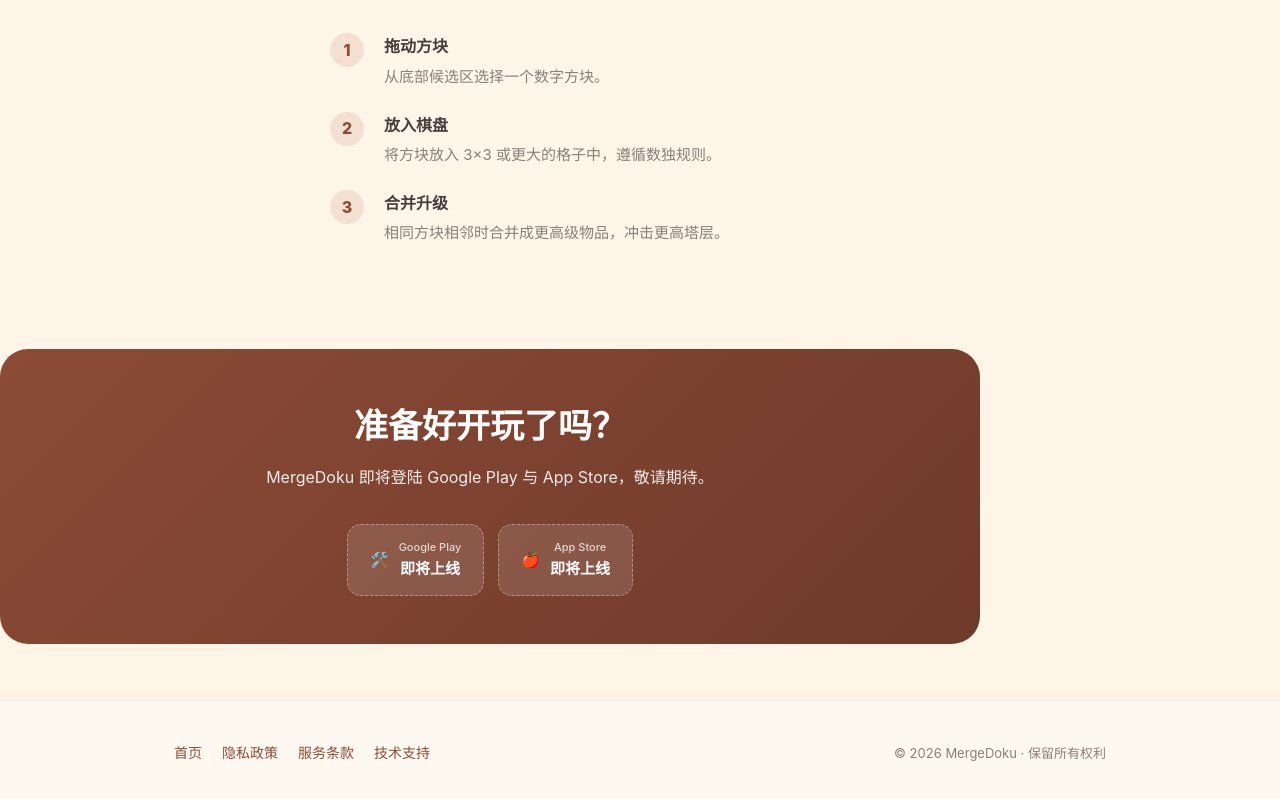
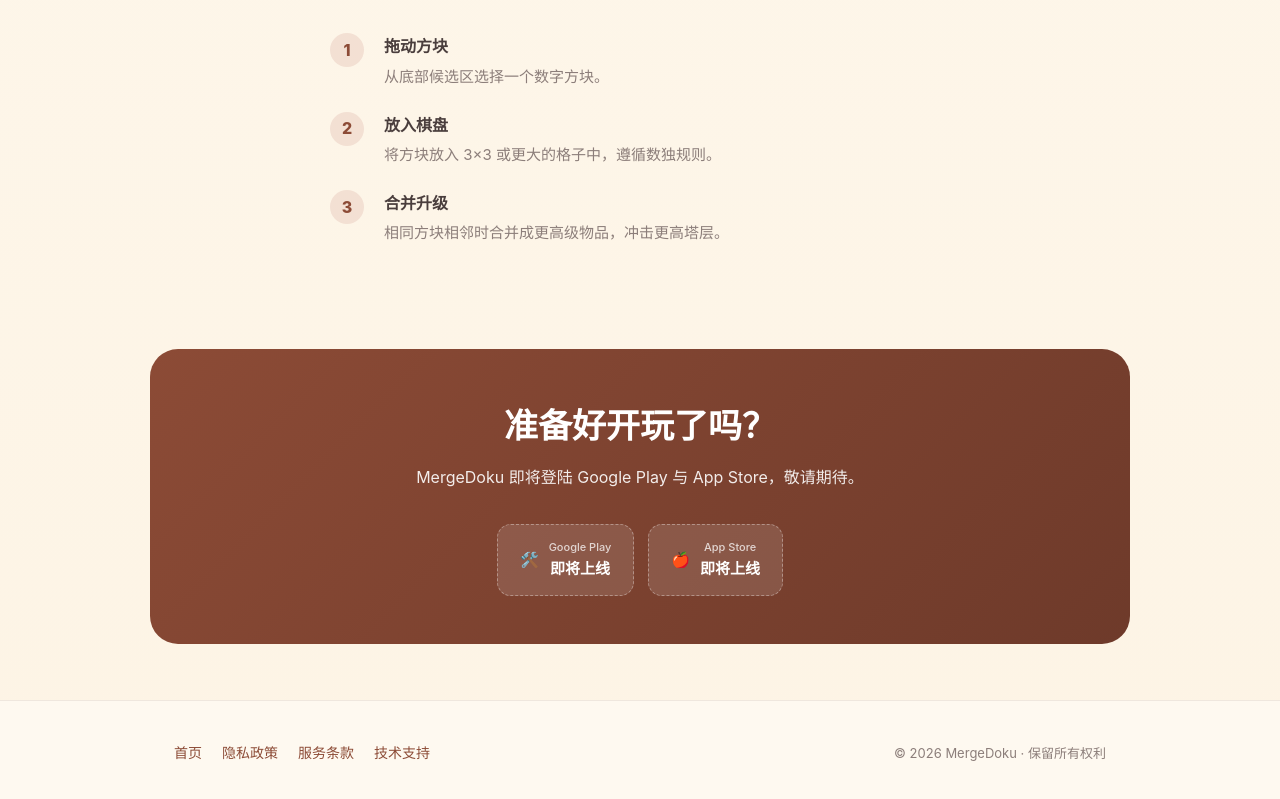
Before and after one commit to fjqzmcc/fjqzmcc.github.io, a plain HTML site: page index.html in a window 1280 px wide. Shown: the part 1677-2476 px from the top of the page. Drawn offline with Linux system fonts and the light colour scheme.

Commit message:
fix: 首页 CTA 区块水平居中

```diff
--- a/index.html
+++ b/index.html
@@ -191,7 +191,7 @@
 
     /* ---------- CTA ---------- */
     section.cta {
-      text-align: center; padding: 48px 24px; margin: 24px 0 56px;
+      text-align: center; padding: 48px 24px; margin: 24px auto 56px;
       background: linear-gradient(135deg, var(--accent), #6e3a2a); color: #fff; border-radius: 28px;
     }
     section.cta h2 { font-size: clamp(24px, 4vw, 34px); font-weight: 900; }
```
